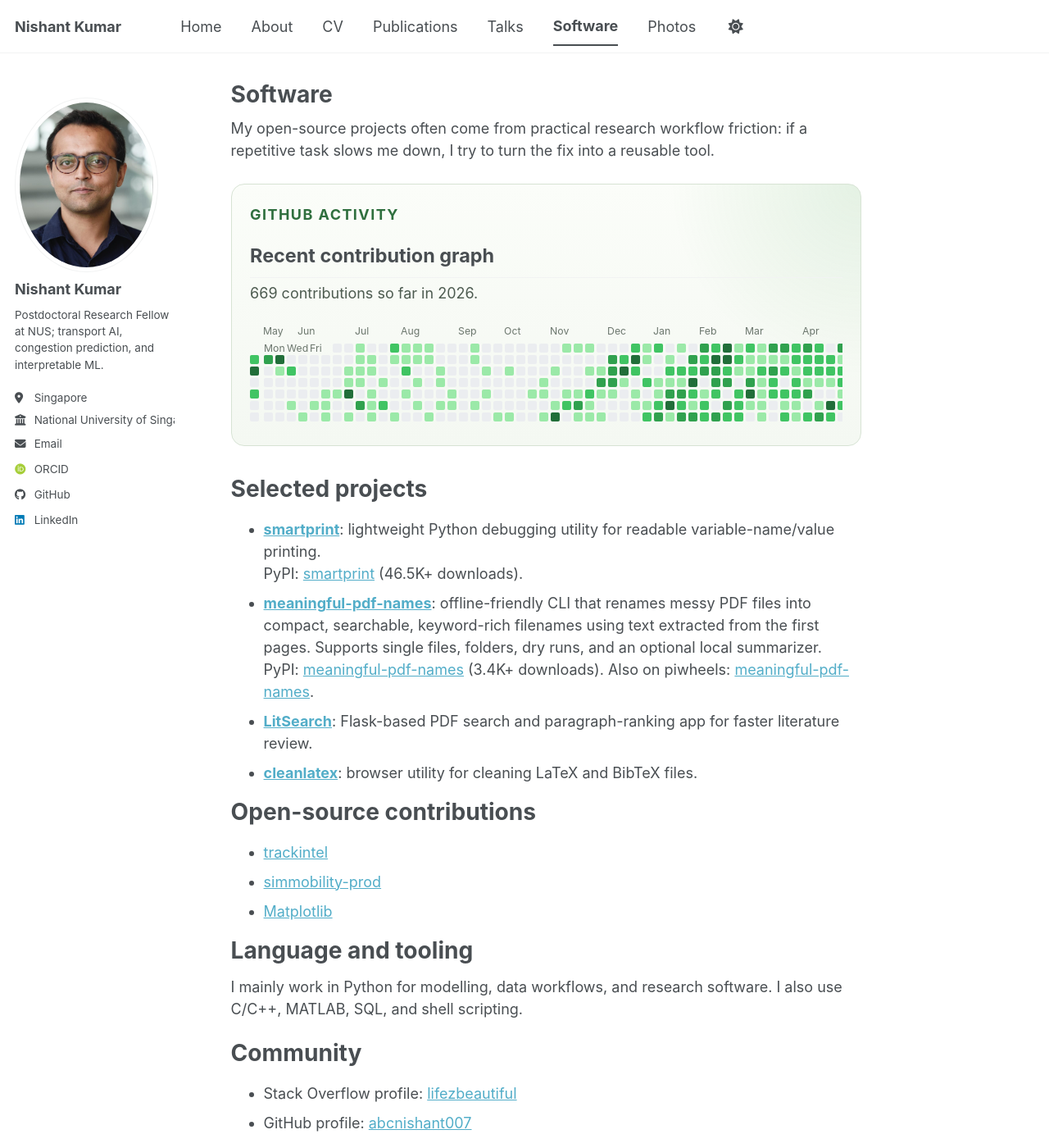
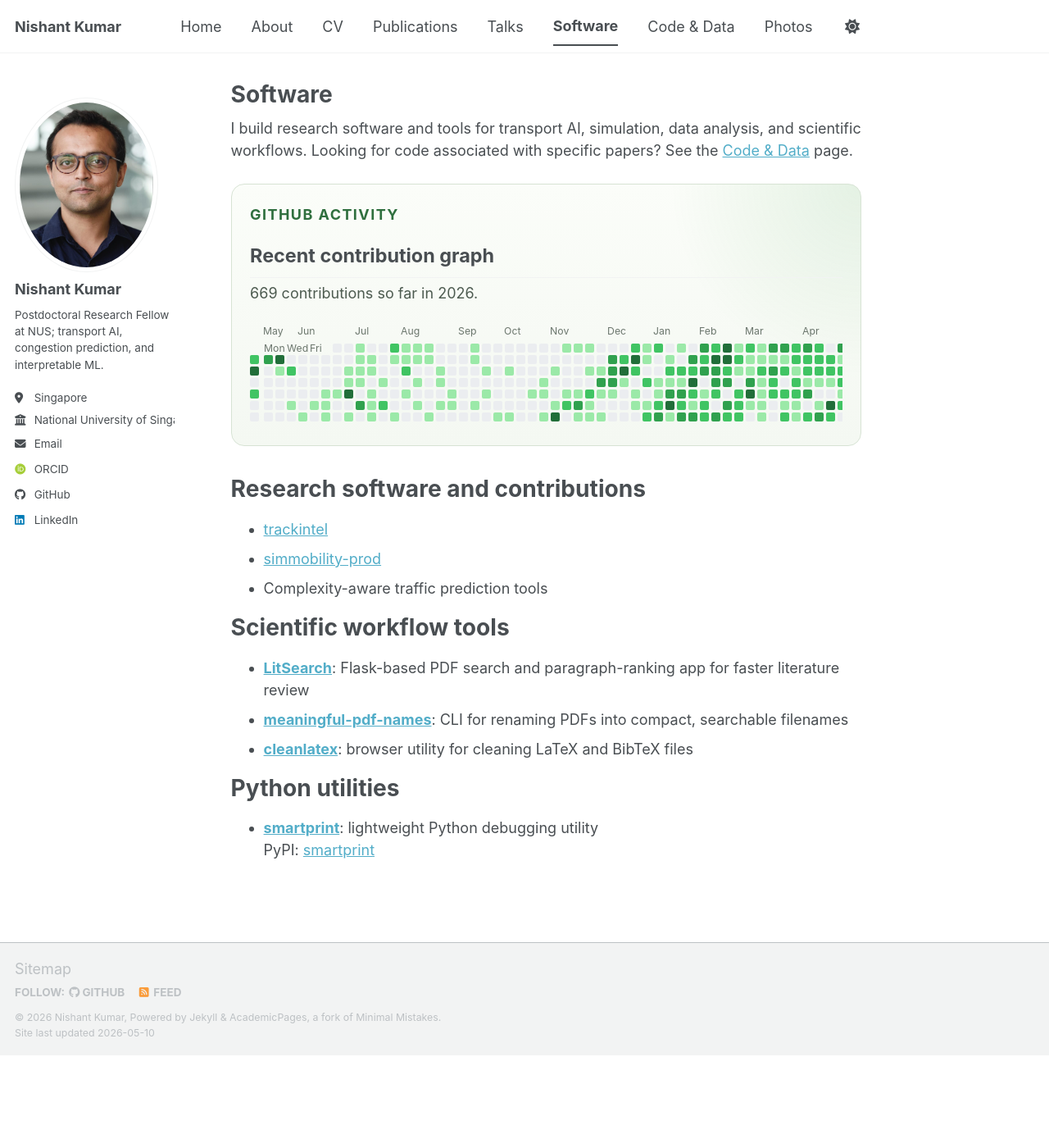
Before and after one commit to abcnishant007/abcnishant007.github.io, a Jekyll site: the page built from _pages/software.md, in a window 1280 px wide and 1400 px high. Shown: the whole window at 82% size. Built offline with Jekyll 4.4.1, drawn with Linux system fonts in a browser that asks for light colours; some web fonts are replaced; a script bundle is joined from its source files by our own code; library files that are not in the unit come from our copies.

Commit message:
Split Software into Software + Code & Data; refine homepage positioning

```diff
--- a/_data/navigation.yml
+++ b/_data/navigation.yml
@@ -26,5 +26,8 @@
   - title: "Software"
     url: /software/
 
+  - title: "Code & Data"
+    url: /code-data/
+
   - title: "Photos"
     url: /photos/
--- a/_pages/software.md
+++ b/_pages/software.md
@@ -5,7 +5,7 @@
 author_profile: true
 ---
 
-My open-source projects often come from practical research workflow friction: if a repetitive task slows me down, I try to turn the fix into a reusable tool.
+I build research software and tools for transport AI, simulation, data analysis, and scientific workflows. Looking for code associated with specific papers? See the [Code & Data](/code-data/) page.
 
 <section class="software-activity-card">
   <div class="software-activity-copy">
@@ -220,26 +220,19 @@
   })();
 </script>
 
-Selected projects
-======
-* [**smartprint**](https://github.com/abcnishant007/smartprint): lightweight Python debugging utility for readable variable-name/value printing.
-  PyPI: [smartprint](https://pypi.org/project/smartprint/) (46.5K+ downloads).
-* [**meaningful-pdf-names**](https://pypi.org/project/meaningful-pdf-names/): offline-friendly CLI that renames messy PDF files into compact, searchable, keyword-rich filenames using text extracted from the first pages. Supports single files, folders, dry runs, and an optional local summarizer.
-  PyPI: [meaningful-pdf-names](https://pypi.org/project/meaningful-pdf-names/) (3.4K+ downloads). Also on piwheels: [meaningful-pdf-names](https://www.piwheels.org/project/meaningful-pdf-names/).
-* [**LitSearch**](https://github.com/abcnishant007/LitSearch): Flask-based PDF search and paragraph-ranking app for faster literature review.
-* [**cleanlatex**](https://cleanlatex.neocities.org): browser utility for cleaning LaTeX and BibTeX files.
-
-Open-source contributions
+Research software and contributions
 ======
 * [trackintel](https://github.com/mie-lab/trackintel)
 * [simmobility-prod](https://github.com/smart-fm/simmobility-prod)
-* [Matplotlib](https://github.com/matplotlib/matplotlib)
+* Complexity-aware traffic prediction tools
 
-Language and tooling
+Scientific workflow tools
 ======
-I mainly work in Python for modelling, data workflows, and research software. I also use C/C++, MATLAB, SQL, and shell scripting.
+* [**LitSearch**](https://github.com/abcnishant007/LitSearch): Flask-based PDF search and paragraph-ranking app for faster literature review
+* [**meaningful-pdf-names**](https://pypi.org/project/meaningful-pdf-names/): CLI for renaming PDFs into compact, searchable filenames
+* [**cleanlatex**](https://cleanlatex.neocities.org): browser utility for cleaning LaTeX and BibTeX files
 
-Community
+Python utilities
 ======
-* Stack Overflow profile: [lifezbeautiful](https://stackoverflow.com/users/3896008/lifezbeautiful)
-* GitHub profile: [abcnishant007](https://github.com/abcnishant007)
+* [**smartprint**](https://github.com/abcnishant007/smartprint): lightweight Python debugging utility
+  PyPI: [smartprint](https://pypi.org/project/smartprint/)
```
Also changed, not shown: _pages/about.md (+8 -6 lines), _pages/code-data.md (added, +54 -0 lines).
